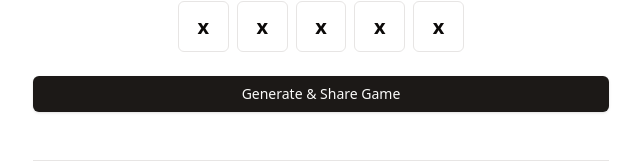
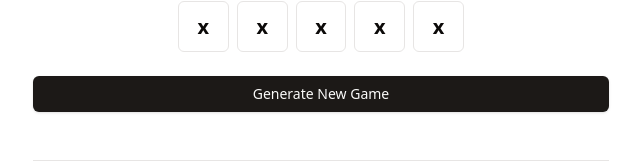
Before and after one commit to plettj/boggle, a Next.js app: page / in a window 1280 px wide. Shown: the part 403-569 px from the top of the page, without its empty margins (319-959 px from the left). Built offline with nearby package versions, Linux system fonts and the light colour scheme.

Commit message:
feat: Generate and share current game

```diff
--- a/app/(home)/page.tsx
+++ b/app/(home)/page.tsx
@@ -1,12 +1,12 @@
 import Container from "@/components/Container";
 import Board from "@/components/game/Board";
-import ShareButton from "@/components/ShareButton";
+import GenerateButton from "@/components/GenerateButton";
 
 export default async function Home() {
   return (
     <Container>
       <Board isDefault dieRolls={[]} permutation={[]} />
-      <ShareButton />
+      <GenerateButton primary />
     </Container>
   );
 }
--- a/app/[gameId]/page.tsx
+++ b/app/[gameId]/page.tsx
@@ -5,6 +5,8 @@ import { getOGData } from "@/lib/utils";
 import Container from "@/components/Container";
 import Board from "@/components/game/Board";
 import { decodeBoggleGame } from "@/lib/game/gameHash";
+import GenerateButton from "@/components/GenerateButton";
+import ShareButton from "@/components/ShareButton";
 
 type GameProps = {
   params: Promise<{ gameId: string }>;
@@ -39,6 +41,10 @@ export default async function Game({ params }: GameProps) {
   return (
     <Container>
       <Board dieRolls={dieRolls} permutation={permutation} />
+      <div className="grid grid-cols-2 w-full gap-4">
+        <GenerateButton />
+        <ShareButton id={id} />
+      </div>
     </Container>
   );
 }
--- /dev/null
+++ b/components/GenerateButton.tsx
@@ -0,0 +1,38 @@
+"use client";
+
+import { generateBoggleGame } from "@/lib/game/gameHash";
+import { Button } from "./ui/button";
+import { BASE_URL } from "@/lib/constants";
+import { redirect } from "next/navigation";
+import { getShareString } from "@/lib/game/sharing";
+
+export default function GenerateButton({
+  primary = false,
+}: {
+  primary?: boolean;
+}) {
+  const handleClick = () => {
+    const gameId = generateBoggleGame();
+    const url = `${BASE_URL}/${gameId}`;
+
+    console.log(url);
+
+    // TODO: Use actual clipboard API hook
+    navigator.clipboard.writeText(getShareString(url));
+
+    // TODO: Use shadcn toasts
+    alert(`Game URL copied to clipboard: ${url}`);
+
+    redirect(url);
+  };
+
+  return (
+    <Button
+      onClick={handleClick}
+      className="w-full mt-6"
+      variant={primary ? "default" : "outline"}
+    >
+      Generate New Game
+    </Button>
+  );
+}
--- a/components/ShareButton.tsx
+++ b/components/ShareButton.tsx
@@ -1,31 +1,25 @@
 "use client";
 
-import { generateBoggleGame } from "@/lib/game/gameHash";
 import { Button } from "./ui/button";
 import { BASE_URL } from "@/lib/constants";
-import { redirect } from "next/navigation";
+import { getShareString } from "@/lib/game/sharing";
 
-export default function ShareButton() {
+export default function ShareButton({ id }: { id: string }) {
   const handleClick = () => {
-    const gameId = generateBoggleGame();
-    const url = `${BASE_URL}/${gameId}`;
+    const url = `${BASE_URL}/${id}`;
 
     console.log(url);
 
     // TODO: Use actual clipboard API hook
-    navigator.clipboard.writeText(
-      "Come play 5x5 Boggle!\nThe link below encodes our custom game:\n" + url
-    );
+    navigator.clipboard.writeText(getShareString(url));
 
     // TODO: Use shadcn toasts
     alert(`Game URL copied to clipboard: ${url}`);
-
-    redirect(url);
   };
 
   return (
     <Button onClick={handleClick} className="w-full mt-6">
-      Generate & Share Game
+      Share This Game
     </Button>
   );
 }
--- /dev/null
+++ b/lib/game/sharing.ts
@@ -0,0 +1,5 @@
+import { BASE_URL } from "../constants";
+
+export function getShareString(id: string) {
+  return `🔠 5x5 Boggle | Play this board\nThe link below encodes our custom game:\n${BASE_URL}/${id}`;
+}
```
